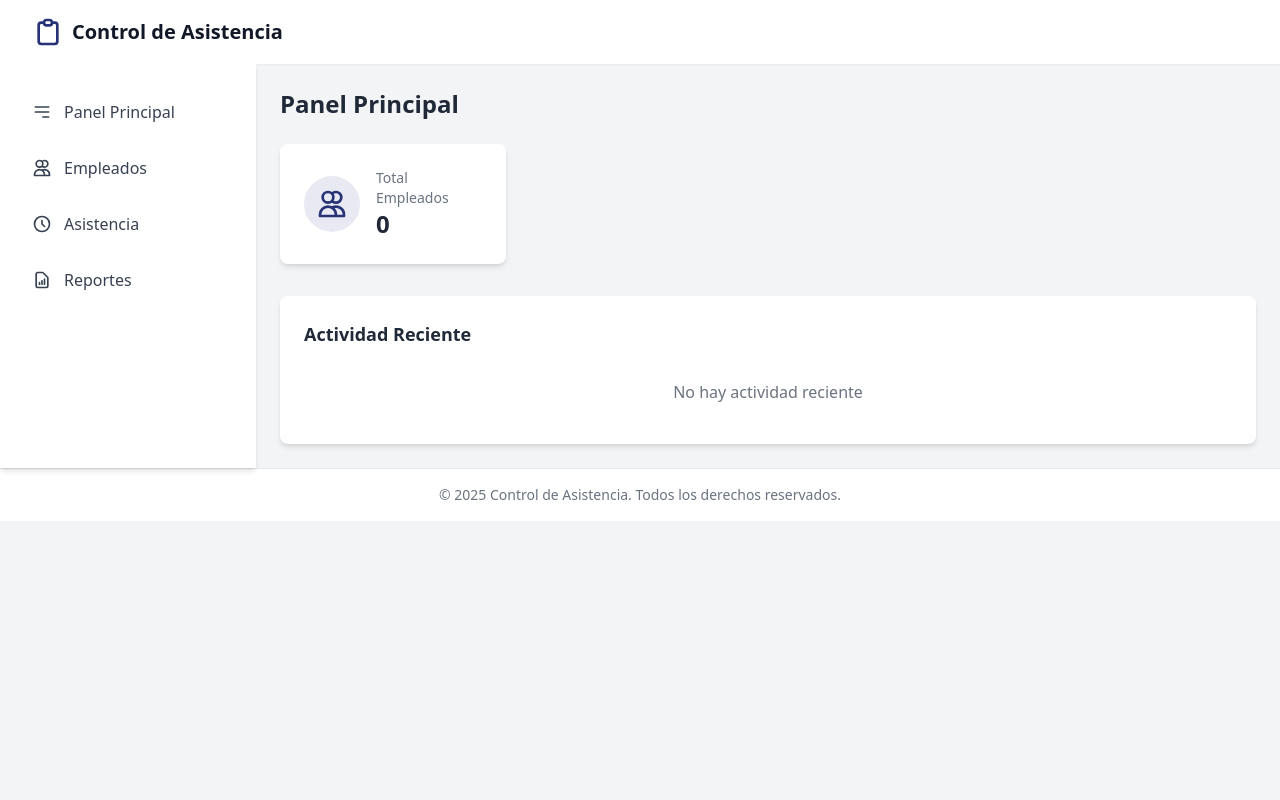
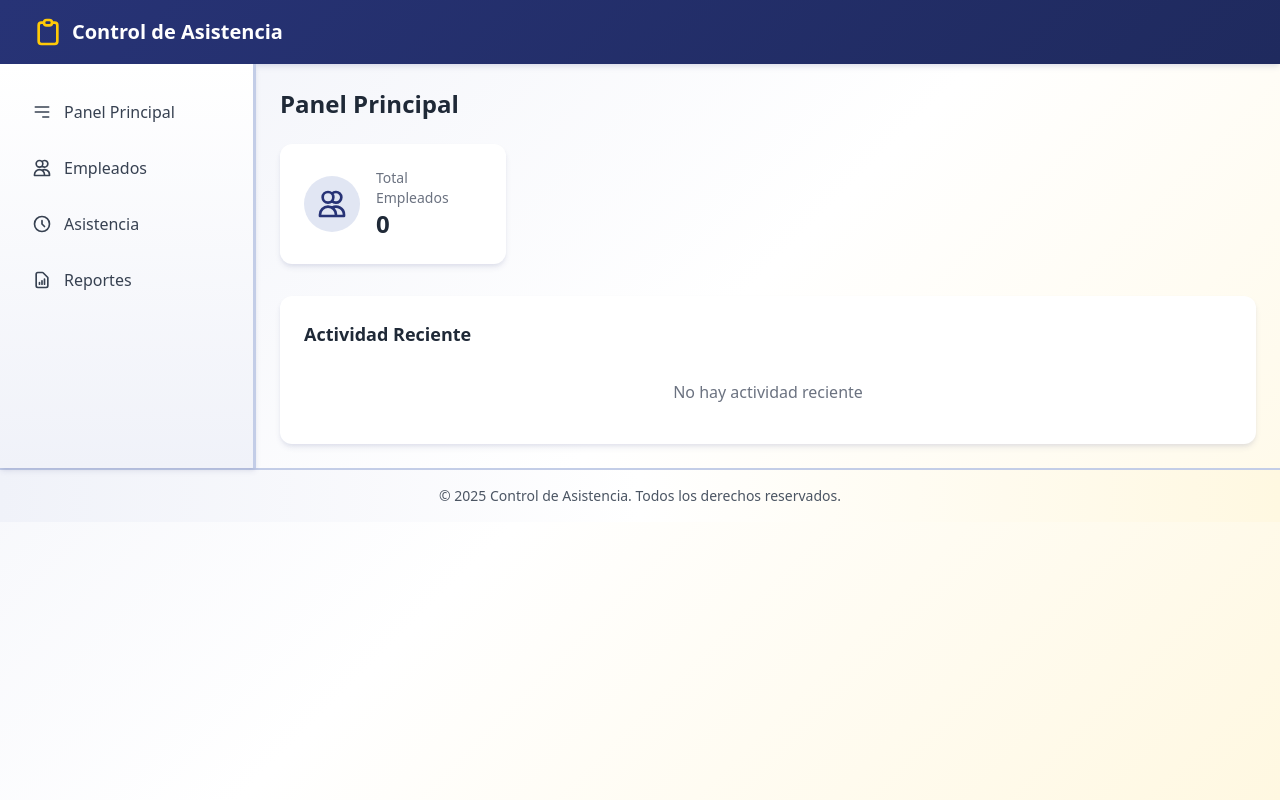
Before and after one commit to Josthost/Asistencia_Oti, a PHP site: page / in a window 1280 px wide. Run offline with PHP 8.4, Linux system fonts and the light colour scheme; data that the repository does not hold is empty.

Commit message:
Aplicar colores en todo el sistema

```diff
--- a/assets/css/custom.css
+++ b/assets/css/custom.css
@@ -2,13 +2,13 @@
 
 /* Primary Colors - Custom Theme */
 :root {
-  /* Colores principales personalizados */
-  --primary-50: #f9f9fb;    /* Azul muy claro */
-  --primary-100: #e8e9f3;   /* Azul claro */
-  --primary-200: #d1d3e7;   /* Azul medio claro */
-  --primary-300: #a5a9d1;   /* Azul medio */
-  --primary-400: #7a80bb;   /* Azul medio oscuro */
-  --primary-500: #4f56a5;   /* Azul */
+  /* Colores principales - Azul #273376 */
+  --primary-50: #f0f2f9;    /* Azul muy claro */
+  --primary-100: #e1e6f3;   /* Azul claro */
+  --primary-200: #c3cde7;   /* Azul medio claro */
+  --primary-300: #9fb0d8;   /* Azul medio */
+  --primary-400: #7b93c9;   /* Azul medio oscuro */
+  --primary-500: #4d6bb5;   /* Azul */
   --primary-600: #273376;   /* Azul principal */
   --primary-700: #1f2a5e;   /* Azul oscuro */
   --primary-800: #172046;   /* Azul muy oscuro */
@@ -16,12 +16,35 @@
 
   /* Colores secundarios */
   --yellow-primary: #FFC907;  /* Amarillo principal */
-  --yellow-light: #fff3cd;    /* Amarillo claro */
+  --yellow-light: #fff8e1;    /* Amarillo claro */
   --yellow-dark: #e6b800;     /* Amarillo oscuro */
 
   --red-primary: #A70336;     /* Rojo principal */
-  --red-light: #f8d7da;      /* Rojo claro */
+  --red-light: #fce8ed;      /* Rojo claro */
   --red-dark: #8b022d;       /* Rojo oscuro */
+
+  /* Gradientes */
+  --gradient-primary: linear-gradient(135deg, var(--primary-600) 0%, var(--primary-700) 100%);
+  --gradient-yellow: linear-gradient(135deg, var(--yellow-primary) 0%, var(--yellow-dark) 100%);
+  --gradient-red: linear-gradient(135deg, var(--red-primary) 0%, var(--red-dark) 100%);
+}
+
+/* Body y elementos base */
+body {
+  background: linear-gradient(135deg, var(--primary-50) 0%, #ffffff 50%, var(--yellow-light) 100%);
+  min-height: 100vh;
+}
+
+/* Header con gradiente */
+.header-gradient {
+  background: var(--gradient-primary);
+  box-shadow: 0 4px 6px -1px rgba(39, 51, 118, 0.1), 0 2px 4px -1px rgba(39, 51, 118, 0.06);
+}
+
+/* Sidebar con colores personalizados */
+.sidebar-custom {
+  background: linear-gradient(180deg, #ffffff 0%, var(--primary-50) 100%);
+  border-right: 3px solid var(--primary-200);
 }
 
 /* Override Tailwind colors with custom colors */
@@ -51,71 +97,92 @@
 
 /* Custom button styles */
 .btn-primary {
-  background-color: var(--primary-600);
+  background: var(--gradient-primary);
   color: white;
   padding: 0.5rem 1rem;
   border-radius: 0.375rem;
   border: none;
   cursor: pointer;
-  transition: background-color 0.2s;
+  transition: all 0.3s ease;
+  box-shadow: 0 2px 4px rgba(39, 51, 118, 0.2);
 }
 
 .btn-primary:hover {
-  background-color: var(--primary-700);
+  transform: translateY(-1px);
+  box-shadow: 0 4px 8px rgba(39, 51, 118, 0.3);
 }
 
 .btn-yellow {
-  background-color: var(--yellow-primary);
-  color: #000;
+  background: var(--gradient-yellow);
+  color: #1a1a1a;
   padding: 0.5rem 1rem;
   border-radius: 0.375rem;
   border: none;
   cursor: pointer;
-  transition: background-color 0.2s;
+  transition: all 0.3s ease;
+  box-shadow: 0 2px 4px rgba(255, 201, 7, 0.3);
+  font-weight: 600;
 }
 
 .btn-yellow:hover {
-  background-color: var(--yellow-dark);
+  transform: translateY(-1px);
+  box-shadow: 0 4px 8px rgba(255, 201, 7, 0.4);
 }
 
 .btn-red {
-  background-color: var(--red-primary);
+  background: var(--gradient-red);
   color: white;
   padding: 0.5rem 1rem;
   border-radius: 0.375rem;
   border: none;
   cursor: pointer;
-  transition: background-color 0.2s;
+  transition: all 0.3s ease;
+  box-shadow: 0 2px 4px rgba(167, 3, 54, 0.3);
 }
 
 .btn-red:hover {
-  background-color: var(--red-dark);
+  transform: translateY(-1px);
+  box-shadow: 0 4px 8px rgba(167, 3, 54, 0.4);
 }
 
-/* Custom card styles */
-.card-custom {
-  background: white;
-  border-radius: 0.5rem;
-  box-shadow: 0 1px 3px 0 rgba(0, 0, 0, 0.1), 0 1px 2px 0 rgba(0, 0, 0, 0.06);
-  padding: 1.5rem;
+/* Estadísticas con colores */
+.stat-card-blue {
+  background: linear-gradient(135deg, var(--primary-600) 0%, var(--primary-700) 100%);
+  color: white;
 }
 
-/* Header customization */
-.header-custom {
-  background: linear-gradient(135deg, var(--primary-600) 0%, var(--primary-700) 100%);
+.stat-card-yellow {
+  background: linear-gradient(135deg, var(--yellow-primary) 0%, var(--yellow-dark) 100%);
+  color: #1a1a1a;
+}
+
+.stat-card-red {
+  background: linear-gradient(135deg, var(--red-primary) 0%, var(--red-dark) 100%);
+  color: white;
+}
+
+.stat-card-green {
+  background: linear-gradient(135deg, #10b981 0%, #059669 100%);
   color: white;
 }
 
 /* Sidebar active link */
 .sidebar-active {
-  background-color: var(--primary-50);
+  background: linear-gradient(90deg, var(--primary-50) 0%, var(--primary-100) 100%);
   color: var(--primary-700);
-  border-left: 4px solid var(--primary-600);
+  border-left: 4px solid var(--yellow-primary);
+  box-shadow: 0 2px 4px rgba(39, 51, 118, 0.1);
 }
 
 /* Table hover effects */
 .table-row:hover {
-  background-color: var(--primary-50);
+  background: linear-gradient(90deg, var(--primary-50) 0%, transparent 100%);
+}
+
+/* Footer con gradiente sutil */
+.footer-custom {
+  background: linear-gradient(90deg, var(--primary-50) 0%, #ffffff 50%, var(--yellow-light) 100%);
+  border-top: 2px solid var(--primary-200);
 }
 
 /* Success colors */
@@ -140,9 +223,31 @@
   animation: fadeIn 0.3s ease-out;
 }
 
+/* Scrollbar personalizada */
+::-webkit-scrollbar {
+  width: 8px;
+}
+
+::-webkit-scrollbar-track {
+  background: var(--primary-50);
+}
+
+::-webkit-scrollbar-thumb {
+  background: var(--primary-600);
+  border-radius: 4px;
+}
+
+::-webkit-scrollbar-thumb:hover {
+  background: var(--primary-700);
+}
+
 /* Responsive adjustments */
 @media (max-width: 768px) {
   .card-custom {
     padding: 1rem;
   }
+
+  body {
+    background: linear-gradient(180deg, var(--primary-50) 0%, #ffffff 100%);
+  }
 }
--- a/includes/footer.php
+++ b/includes/footer.php
@@ -1,6 +1,6 @@
-<footer class="bg-white border-t border-gray-200 py-4">
+<footer class="footer-custom py-4">
     <div class="max-w-7xl mx-auto px-4 sm:px-6 lg:px-8">
-        <p class="text-center text-sm text-gray-500">
+        <p class="text-center text-sm text-gray-600 font-medium">
             &copy; <?php echo date('Y'); ?> Control de Asistencia. Todos los derechos reservados.
         </p>
     </div>
--- a/includes/head.php
+++ b/includes/head.php
@@ -29,6 +29,20 @@
         .hover\:bg-blue-50:hover {
             background-color: var(--primary-50) !important;
         }
+
+        /* Aplicar clases personalizadas */
+        .bg-gray-100 {
+            background: linear-gradient(135deg, var(--primary-50) 0%, #ffffff 50%, var(--yellow-light) 100%) !important;
+        }
+
+        .bg-white {
+            background: white !important;
+            border-radius: 0.75rem !important;
+        }
+
+        .shadow-md {
+            box-shadow: 0 4px 6px -1px rgba(39, 51, 118, 0.1), 0 2px 4px -1px rgba(39, 51, 118, 0.06) !important;
+        }
     </style>
 </head>
 <body class="bg-gray-100">
--- a/includes/header.php
+++ b/includes/header.php
@@ -1,11 +1,11 @@
-<header class="bg-white shadow-sm">
+<header class="header-gradient shadow-md">
     <div class="max-w-7xl mx-auto px-4 sm:px-6 lg:px-8">
         <div class="flex justify-between h-16 items-center">
             <div class="flex items-center">
-                <svg class="h-8 w-8 text-blue-600" fill="none" stroke="currentColor" viewBox="0 0 24 24">
+                <svg class="h-8 w-8 text-yellow-primary" fill="none" stroke="currentColor" viewBox="0 0 24 24">
                     <path stroke-linecap="round" stroke-linejoin="round" stroke-width="2" d="M9 5H7a2 2 0 00-2 2v12a2 2 0 002 2h10a2 2 0 002-2V7a2 2 0 00-2-2h-2M9 5a2 2 0 002 2h2a2 2 0 002-2M9 5a2 2 0 012-2h2a2 2 0 012 2"/>
                 </svg>
-                <span class="ml-2 text-xl font-bold text-gray-900">Control de Asistencia</span>
+                <span class="ml-2 text-xl font-bold text-white">Control de Asistencia</span>
             </div>
         </div>
     </div>
--- a/includes/sidebar.php
+++ b/includes/sidebar.php
@@ -1,33 +1,33 @@
-<nav class="bg-white w-64 shadow-md hidden md:block">
+<nav class="sidebar-custom w-64 shadow-md hidden md:block">
     <div class="px-4 py-6">
         <ul class="space-y-2">
             <li>
-                <a href="?page=dashboard" class="flex items-center px-4 py-3 text-gray-700 rounded-lg hover:bg-gray-50 <?php echo $page === 'dashboard' ? 'bg-blue-50 text-blue-700' : ''; ?>">
-                    <svg class="w-5 h-5 mr-3" fill="none" stroke="currentColor" viewBox="0 0 24 24">
+                <a href="?page=dashboard" class="flex items-center px-4 py-3 text-gray-700 rounded-lg hover:bg-gray-50 transition-all <?php echo $page === 'dashboard' ? 'sidebar-active' : ''; ?>">
+                    <svg class="w-5 h-5 mr-3 <?php echo $page === 'dashboard' ? 'text-yellow-primary' : ''; ?>" fill="none" stroke="currentColor" viewBox="0 0 24 24">
                         <path stroke-linecap="round" stroke-linejoin="round" stroke-width="2" d="M4 6h16M4 12h16m-7 6h7"/>
                     </svg>
                     Panel Principal
                 </a>
             </li>
             <li>
-                <a href="?page=employees" class="flex items-center px-4 py-3 text-gray-700 rounded-lg hover:bg-gray-50 <?php echo $page === 'employees' ? 'bg-blue-50 text-blue-700' : ''; ?>">
-                    <svg class="w-5 h-5 mr-3" fill="none" stroke="currentColor" viewBox="0 0 24 24">
+                <a href="?page=employees" class="flex items-center px-4 py-3 text-gray-700 rounded-lg hover:bg-gray-50 transition-all <?php echo $page === 'employees' ? 'sidebar-active' : ''; ?>">
+                    <svg class="w-5 h-5 mr-3 <?php echo $page === 'employees' ? 'text-yellow-primary' : ''; ?>" fill="none" stroke="currentColor" viewBox="0 0 24 24">
                         <path stroke-linecap="round" stroke-linejoin="round" stroke-width="2" d="M12 4.354a4 4 0 110 5.292M15 21H3v-1a6 6 0 0112 0v1zm0 0h6v-1a6 6 0 00-9-5.197M13 7a4 4 0 11-8 0 4 4 0 018 0z"/>
                     </svg>
                     Empleados
                 </a>
             </li>
             <li>
-                <a href="?page=attendance" class="flex items-center px-4 py-3 text-gray-700 rounded-lg hover:bg-gray-50 <?php echo $page === 'attendance' ? 'bg-blue-50 text-blue-700' : ''; ?>">
-                    <svg class="w-5 h-5 mr-3" fill="none" stroke="currentColor" viewBox="0 0 24 24">
+                <a href="?page=attendance" class="flex items-center px-4 py-3 text-gray-700 rounded-lg hover:bg-gray-50 transition-all <?php echo $page === 'attendance' ? 'sidebar-active' : ''; ?>">
+                    <svg class="w-5 h-5 mr-3 <?php echo $page === 'attendance' ? 'text-yellow-primary' : ''; ?>" fill="none" stroke="currentColor" viewBox="0 0 24 24">
                         <path stroke-linecap="round" stroke-linejoin="round" stroke-width="2" d="M12 8v4l3 3m6-3a9 9 0 11-18 0 9 9 0 0118 0z"/>
                     </svg>
                     Asistencia
                 </a>
             </li>
             <li>
-                <a href="?page=reports" class="flex items-center px-4 py-3 text-gray-700 rounded-lg hover:bg-gray-50 <?php echo $page === 'reports' ? 'bg-blue-50 text-blue-700' : ''; ?>">
-                    <svg class="w-5 h-5 mr-3" fill="none" stroke="currentColor" viewBox="0 0 24 24">
+                <a href="?page=reports" class="flex items-center px-4 py-3 text-gray-700 rounded-lg hover:bg-gray-50 transition-all <?php echo $page === 'reports' ? 'sidebar-active' : ''; ?>">
+                    <svg class="w-5 h-5 mr-3 <?php echo $page === 'reports' ? 'text-yellow-primary' : ''; ?>" fill="none" stroke="currentColor" viewBox="0 0 24 24">
                         <path stroke-linecap="round" stroke-linejoin="round" stroke-width="2" d="M9 17v-2m3 2v-4m3 4v-6m2 10H7a2 2 0 01-2-2V5a2 2 0 012-2h5.586a1 1 0 01.707.293l5.414 5.414a1 1 0 01.293.707V19a2 2 0 01-2 2z"/>
                     </svg>
                     Reportes
```
Also changed, not shown: other parts of assets/css/custom.css (+44 -5 lines).
